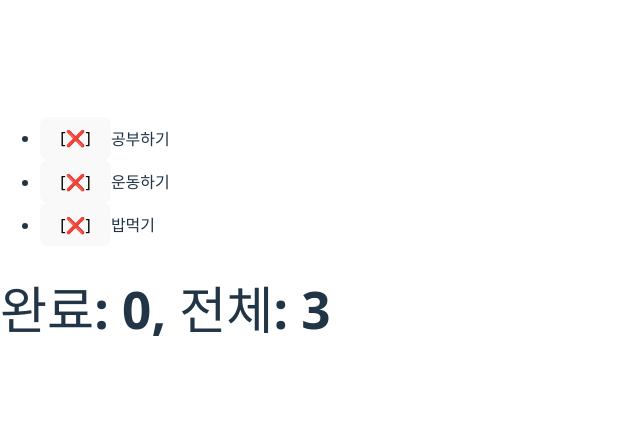
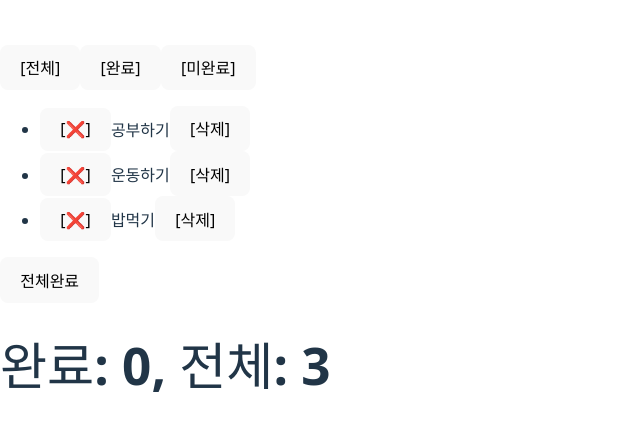
Before and after one commit to JinoPeanut/react-practice, a React (Vite) app in the folder React-practice/: page / in a window 1280 px wide. Shown: the part 164-594 px from the top of the page, without its empty margins (0-640 px from the left). Built offline with nearby package versions, Linux system fonts and the light colour scheme.

Commit message:
4일차 리액트 todo 만들기

```diff
--- a/React-practice/src/App.jsx
+++ b/React-practice/src/App.jsx
@@ -1,5 +1,4 @@
 import { useState } from "react";
-import FoodItem from "./FoodItem";
 import TodoItem from "./TodoItem";
 
 function App() {
@@ -9,35 +8,57 @@ function App() {
     { id: 3, text: "밥먹기", done: false },
   ]);
 
-  const undoneTodos = todos.filter(todo => !todo.done);
-  const doneTodos = todos.filter(todo => todo.done);
-
   const checkTodo = (id) => {
-    setTodos(prev =>
-      prev.map(todo =>
-        todo.id === id
-          ? { ...todo, done: !todo.done }
-          : todo
-      )
-    );
+    setTodos(prev => prev.map(
+      todo => todo.id === id
+        ? { ...todo, done: !todo.done }
+        : todo
+    ))
+  }
+  const onDelete = (id) => {
+    setTodos(prev => prev.filter(todo => todo.id !== id))
   }
 
-  const todoTotal = todos.length;
-  const todoSuccess = todos.filter(todo => todo.done).length;
+  let visibleTodos = todos;
+
+  const [filter, setFilters] = useState("all");
+  if (filter === "done") {
+    visibleTodos = todos.filter(todo => todo.done);
+  }
+  if (filter === "undone") {
+    visibleTodos = todos.filter(todo => !todo.done);
+  }
+
+  const AllTodos = todos.length;
+  const successTodos = todos.filter(todo => todo.done).length;
+
+  const hasDone = todos.some(todo => todo.done);
+  const toggleAll = () => {
+    setTodos(prev => prev.map(
+      todo => ({
+        ...todo,
+        done: !hasDone,
+      })
+    ))
+  }
 
   return (
     <div>
+      <button onClick={() => setFilters("all")}>[전체]</button>
+      <button onClick={() => setFilters("done")}>[완료]</button>
+      <button onClick={() => setFilters("undone")}>[미완료]</button>
       <ul>
-        {[...undoneTodos, ...doneTodos].map(todo => (
+        {visibleTodos.map(todo => (
           <TodoItem
             key={todo.id}
             todo={todo}
             checkTodo={checkTodo}
-          />
+            onDelete={onDelete}
+          ></TodoItem>
         ))}
       </ul>
-
-      <h1>완료: {todoSuccess}, 전체: {todoTotal}</h1>
+      <button onClick={toggleAll}>{hasDone ? "전체해제" : "전체완료"}</button>
+      <h1>완료: {successTodos}, 전체: {AllTodos}</h1>
     </div>
   )
 }
--- a/React-practice/src/TodoItem.jsx
+++ b/React-practice/src/TodoItem.jsx
@@ -1,10 +1,11 @@
-function TodoItem({ todo, checkTodo }) {
+function TodoItem({ todo, checkTodo, onDelete }) {
     return (
         <li style={{ textDecoration: todo.done ? "line-through" : "none" }}>
             <button disabled={todo.done} onClick={() => checkTodo(todo.id)}>
                 [{todo.done ? "✔️" : "❌"}]
             </button>
             {todo.text}
+            <button onClick={() => onDelete(todo.id)}>[삭제]</button>
         </li>
     )
 }
```
